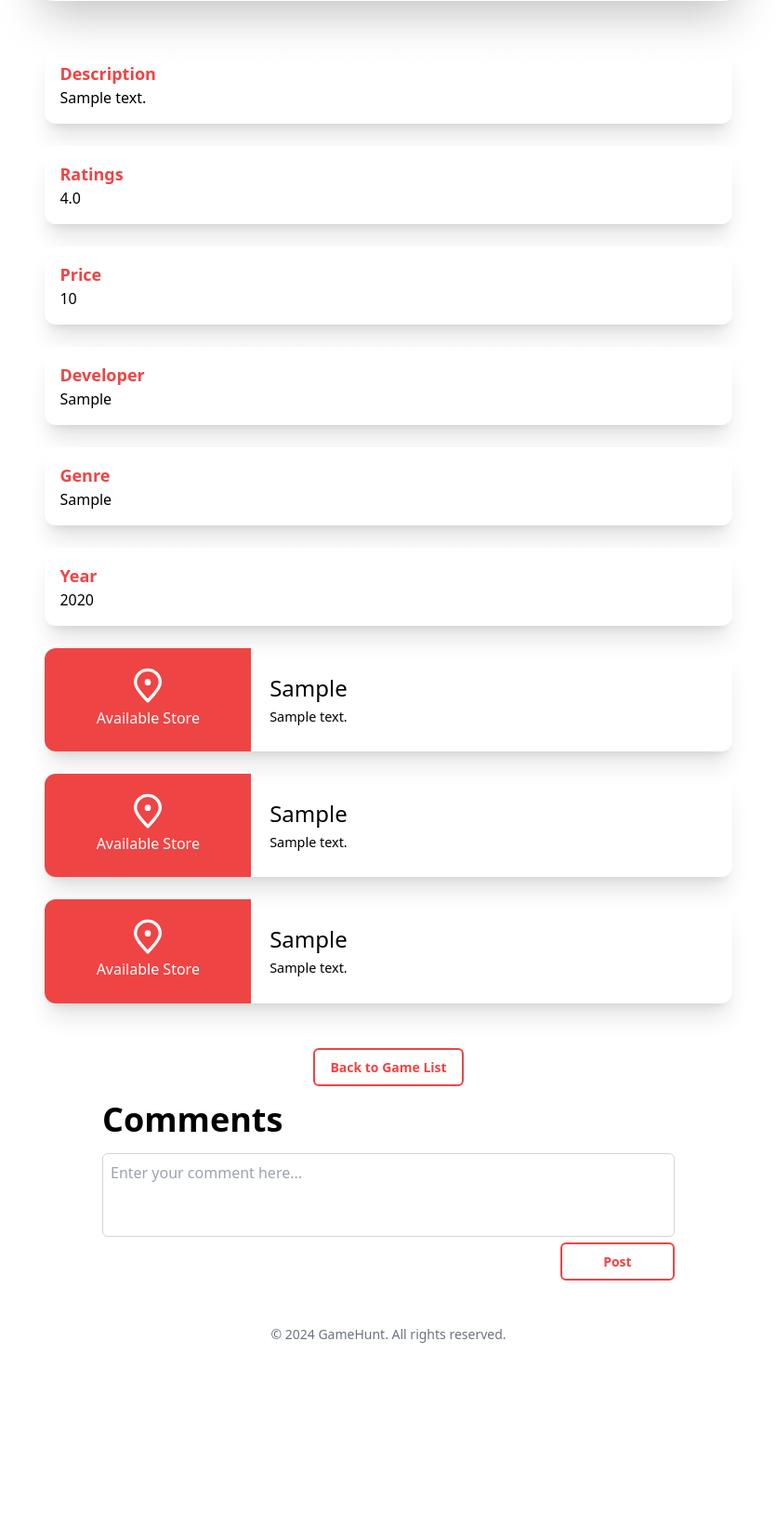
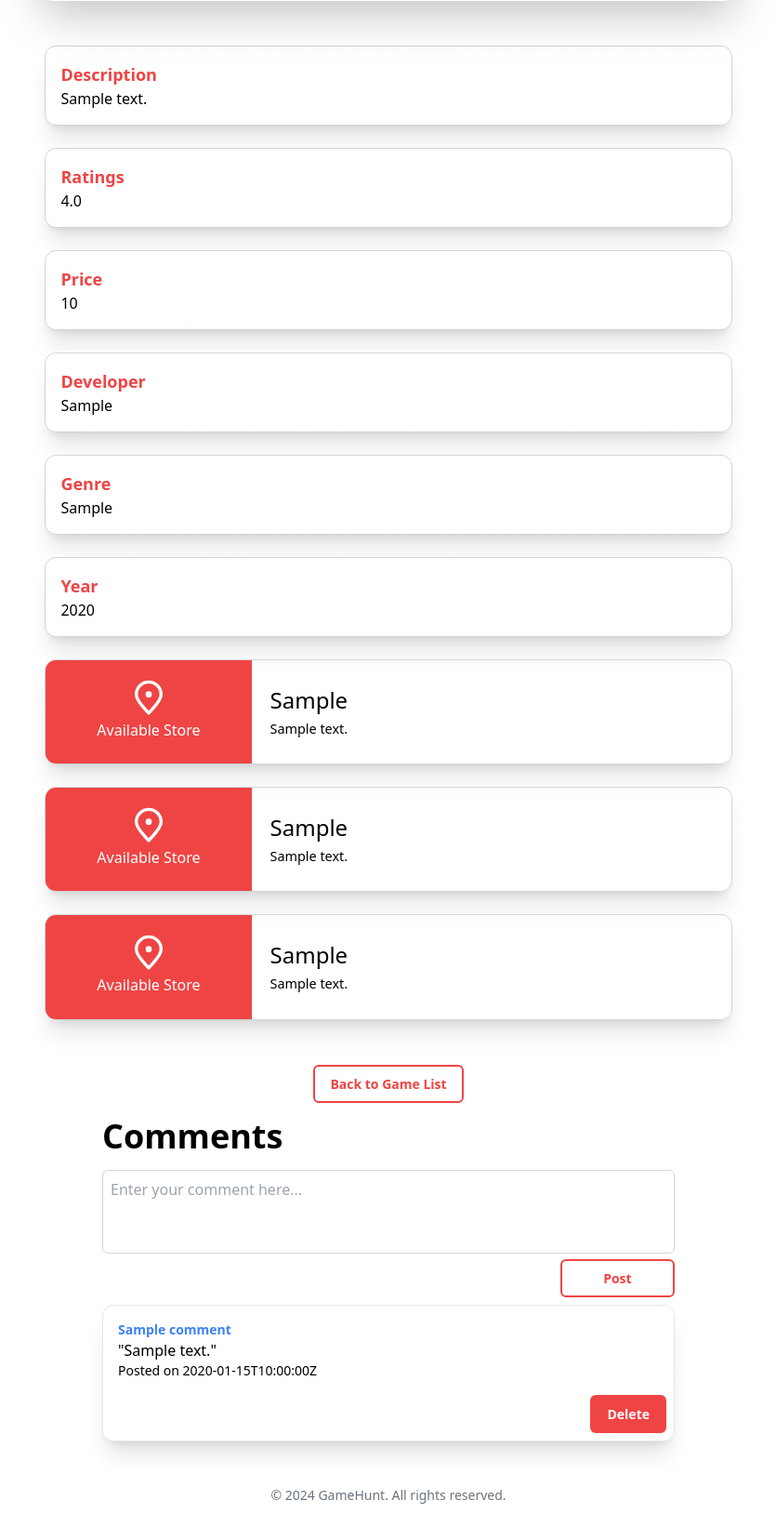
Before and after one commit to sincostandra/GameHunt, a Django app: page /display/00000000-0000-0000-0000-000000000001/ in a window 1280 px wide. Shown: the part 399-2041 px from the top of the page at 93% size, without its empty margins (222-1057 px from the left). Before the commit the page ends 1843 px from the top, so only its background shows below. Run offline with Django 5.2, Linux system fonts and the light colour scheme; tables that the repository leaves empty hold one stand-in row (values such as "Sample post"); data that the repository does not hold is empty; some libraries are stand-ins or nearby versions.

Commit message:
feat: comment feature

```diff
--- a/display/templates/card_detail.html
+++ b/display/templates/card_detail.html
@@ -1,4 +1,4 @@
-<div class="bg-white rounded-xl overflow-hidden shadow-xl hover:shadow-2xl transition duration-300">
+<div class="bg-white rounded-xl border border-gray-300 overflow-hidden shadow-xl hover:shadow-2xl transition duration-300">
     <div class="p-4 animate-shine">
       <h5 class="text-lg font-semibold text-red-500">{{ title }}</h5>
       <p class="text-red">{{ value }}</p>
--- a/display/templates/card_store.html
+++ b/display/templates/card_store.html
@@ -1,4 +1,4 @@
-<div class="flex rounded-xl overflow-hidden shadow-xl hover:shadow-2xl transition duration-300">
+<div class="flex rounded-xl overflow-hidden shadow-xl border border-gray-300 hover:shadow-2xl transition duration-300">
     <div class="left-column">
         <svg xmlns="http://www.w3.org/2000/svg" fill="none" viewBox="0 0 24 24" stroke="currentColor" class="location-icon" width="40" height="40">
             <path stroke-linecap="round" stroke-linejoin="round" stroke-width="2" d="M12 2c-4.418 0-8 3.582-8 8 0 4.418 8 12 8 12s8-7.582 8-12c0-4.418-3.582-8-8-8z" />
--- a/display/templates/game_detail.html
+++ b/display/templates/game_detail.html
@@ -90,7 +90,7 @@
                 <textarea
                 id="body" name="body" rows="3"
                 placeholder="Enter your comment here..."
-                class="w-full border border-gray-300 rounded-md p-2 mt-4 focus:border-indigo-700 focus:outline-none resize-none"
+                class="w-full border border-gray-300 rounded-md p-2 mt-4 focus:outline-none resize-none"
                 required></textarea>
             </div>
 
@@ -99,20 +99,8 @@
             </div>
         </form>
 
-
-        <div id="comment_card">
-            <!-- Comments will be displayed here -->
-             {% for comment in comments %}
-             <div class="bg-white rounded-xl overflow-hidden shadow-xl hover:shadow-2xl transition duration-300">
-                <div class="p-4 animate-shine">
-                    <h5 class="text-lg font-semibold text-red-500">{{ comment.name }}</h5>
-                    <p class="text-red">{{ comment.body }}</p>
-                    <p class="text-red">Posted on {{ comment.created }}</p>
-                </div>
-            </div>
-            {% endfor %}
-
-        </div>
+        <!-- Comments From AJAX -->
+        <div id="comment_card"></div>
 
     </div>
 
@@ -124,24 +112,15 @@
 <script>
     // ===========================POSTAJAX========================================
     function addComment() {
-        document.getElementById("error-message").innerHTML = "";
-        fetch("{% url 'display:add_comment_ajax' %}", {
+        fetch("{% url 'display:add_comment_ajax' id=game.id %}", {
             method: "POST",
             body: new FormData(document.querySelector('#commentForm')),
         })
-        .then(response => {
-            if (response.ok) {
-                document.getElementById("commentForm").reset();
-                console.log("situasi bejir")
-                refreshComments();
-            } else {
-                return response.text().then(text => {
-                    document.getElementById("error-message").innerHTML = '<p>Please fill out all fields correctly.</p>';
-                });
-            }
-        })
+        .then(response => {refreshComments();})
+
         return false;
     }
+
 
   //============================GETAJAX========================================
 
@@ -157,16 +136,20 @@
   let htmlString = "";
 
   if (comments.length === 0) {
-    htmlString = '<p>No comments yet.</p>';
+    htmlString = '<p class="text-center">No comments yet.</p>';
   } else {
     comments.forEach((item) => {
       htmlString += `
-        <div class="bg-white rounded-xl overflow-hidden shadow-xl hover:shadow-2xl transition duration-300">
+        <div class="bg-white rounded-xl border border-grey-300 mt-2 overflow-hidden shadow-xl hover:shadow-2xl transition duration-300">
             <div class="p-4 animate-shine">
-                <p>dadada</p>
-            <h5 class="text-lg font-semibold text-red-500">${item.fields.name}</h5>
-            <p class="text-red">${item.fields.body}</p>
-            <p class="text-red">Posted on ${item.fields.created}</p>
+                <h5 class="text-sm font-semibold text-blue-500">${item.fields.name}</h5>
+                <p class="text-red">"${item.fields.body}"</p>
+                <p class="text-red text-sm">Posted on ${item.fields.created}</p>
+            </div>
+            <div class="flex justify-end mr-2 mb-2">
+                <a href="/display/delete-comment/${item.pk}/">
+                    <button class="delete-button")">Delete</button>
+                </a>
             </div>
         </div>
         `;
--- a/display/urls.py
+++ b/display/urls.py
@@ -1,11 +1,13 @@
 from django.urls import path
-from display.views import game_list, game_detail, add_comment_ajax, show_json_by_id
+from display.views import game_list, game_detail, add_comment_ajax, show_json_by_id, json_allcomments, delete_comment
 
 app_name = 'display'
 
 urlpatterns = [
     path('list', game_list, name='game_list'),  # List of all games
     path('<uuid:id>/', game_detail, name='game_detail'),  # Detail for each game
-    path('add-comment-ajax', add_comment_ajax, name='add_comment_ajax'),  # Add comment via AJAX
-    path('show-json/<uuid:id>', show_json_by_id, name='show_json_by_id'),  # Show JSON data
+    path('add-comment-ajax/<uuid:id>/', add_comment_ajax, name='add_comment_ajax'),  # Add comment via AJAX
+    path('show-json/<uuid:id>/', show_json_by_id, name='show_json_by_id'),  # Show JSON data
+    path('show-json-allcomments', json_allcomments, name='show_json_allcomments'),  # Show JSON data for all comments
+    path('delete-comment/<str:id>/', delete_comment, name='delete_comment'),  # Delete a comment
 ]
--- a/display/views.py
+++ b/display/views.py
@@ -19,8 +19,7 @@ def game_list(request):
 
 def game_detail(request, id):
     game=Game.objects.get(pk=id)
-    # comments = Comment.objects.filter(game=game).order_by('-id')
-    print(game)
+    comments = Comment.objects.filter(game=game).order_by('-id')
 
     if request.method == 'POST':
         comment_form = CommentForm(request.POST or None)
@@ -33,69 +32,45 @@ def game_detail(request, id):
         comment_form = CommentForm()
 
     context = {'game': game,
-            #    'comments': comments,
+               'comments': comments,
                'comment_form': comment_form}
 
     return render(request, 'game_detail.html', context)
 
-def show_json_by_id(id):
-    game = get_object_or_404(Game, id=id)
+def show_json_by_id(request, id):
+    game = Game.objects.get(pk=id)
     data = Comment.objects.filter(game=game)
     return HttpResponse(serializers.serialize("json", data), content_type="application/json")
 
-# @csrf_exempt
-# @require_POST
-# def add_comment_ajax(request):
-#     if request.method == 'POST':
-#         data = json.loads(request.body)
-#         comment_body = data.get("body")  # Get the comment body from JSON
-#         game_id = data.get('game_id')  # Ensure the game ID is passed as well
-#         try:
-
-#             # Fetch the game object; if it doesn't exist, raise an error
-#             game = Game.objects.get(id=game_id)
-
-#             # Create a new Comment object
-#             new_comment = Comment(
-#                 game=game,
-#                 name=request.user.username,  # Use the logged-in user's name
-#                 body=comment_body,
-#                 created=timezone.now()
-#             )
-#             new_comment.save()  # Save the comment to the database
-
-#             # Return a success response
-#             return JsonResponse({"message": "Comment added successfully", "comment": comment_body}, status=201)
-
-#         except Game.DoesNotExist:
-#             # Handle the case where the game ID is invalid
-#             return JsonResponse({"error": "Game not found."}, status=404)
-#         except Exception as e:
-#             # Catch any other exceptions and return a generic error message
-#             return JsonResponse({"error": str(e)}, status=500)
-
-#     # Return an error response for invalid requests
-#     return JsonResponse({"error": "Invalid request method."}, status=400)
+def json_allcomments(request):
+    data = Comment.objects.all()
+    return HttpResponse(serializers.serialize("json", data), content_type="application/json")
 
 @csrf_exempt
 @require_POST
-def add_comment_ajax(request):
-    body = strip_tags(request.POST.get("body"))
-    user = request.user
-    game = get_object_or_404(Game, id=id)
+def add_comment_ajax(request, id):
+    # Extract the comment body from the POST request
+    body = request.POST.get("body")
+    name = "username" # TODO: Change this to the logged-in user
+    game = Game.objects.get(pk=id)
     created = timezone.now()
+    formatted_created = created.strftime("%B %d, %Y, %I:%M %p")
 
+    # Create a new Comment object and save it to the database
     new_comment = Comment(
         game=game,
         body=body,
-        user=user,
-        created=created
+        name=name,
+        created=formatted_created
     )
-
-    if body == "":
-        messages.error(request, "Please fill all the fields")
-        return HttpResponse(b"BAD REQUEST", status=400)
-    else:
-        new_comment.save()
+    new_comment.save()
 
     return HttpResponse(b"CREATED", status=201)
+
+def delete_comment(request, id):
+    # Get game berdasarkan id
+    comment = Comment.objects.get(pk=id)
+    # Hapus game
+    comment.delete()
+    # Kembali ke halaman awal
+    return HttpResponseRedirect(reverse('display:game_detail', args=[comment.game.id]))
--- a/requirements.txt
+++ b/requirements.txt
@@ -4,3 +4,4 @@ whitenoise
 psycopg2-binary
 requests
 urllib3
+pytz
```
Also changed, not shown: display/models.py (+0 -21 lines), display/migrations/0006_alter_comment_id.py (added), display/migrations/0007_alter_comment_id.py (added).
